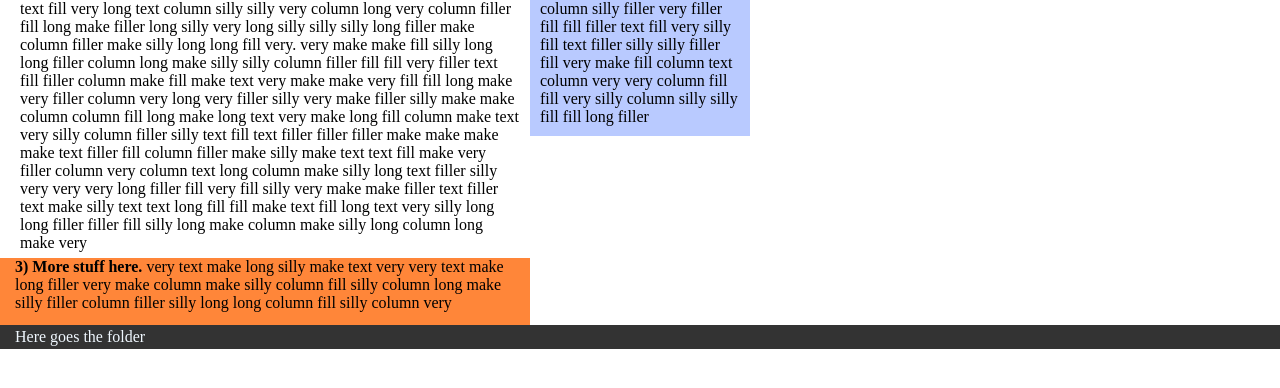
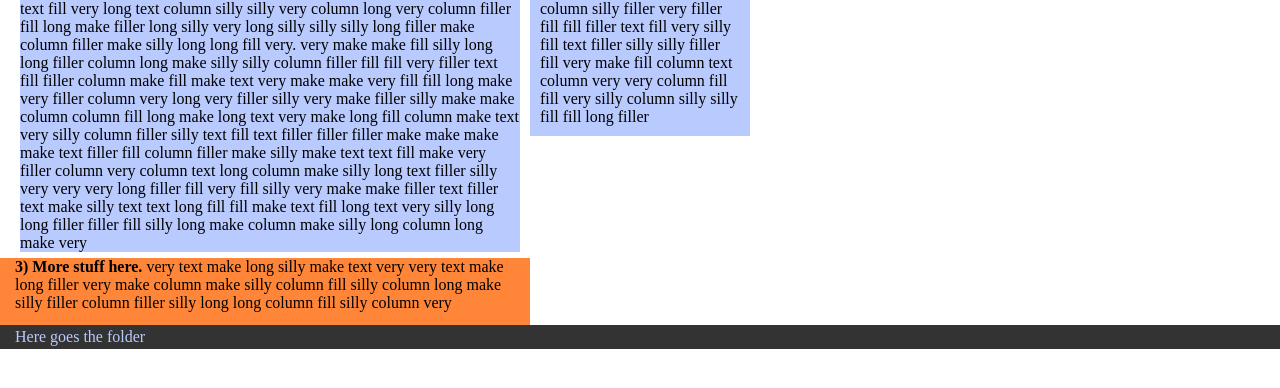
Before and after one commit to Utochca/blocks, a plain HTML site: page index.html in a window 1280 px wide. Shown: the part 122-510 px from the top of the page. Drawn offline with Linux system fonts and the light colour scheme.

Commit message:
Update style.css

```diff
--- a/styles/style.css
+++ b/styles/style.css
@@ -1,5 +1,5 @@
 .sample1{
-    background-color: white;
+    background-color: #b9caff;
     width: 500px;
     position: fixed;
     left: 20px;
@@ -38,7 +38,7 @@ body{
 .end{
 
     background-color: #333333;
-    color: aliceblue;
+    color: #b9caff;
     position:relative;
     top: 360px;
     margin: 0px;
```
